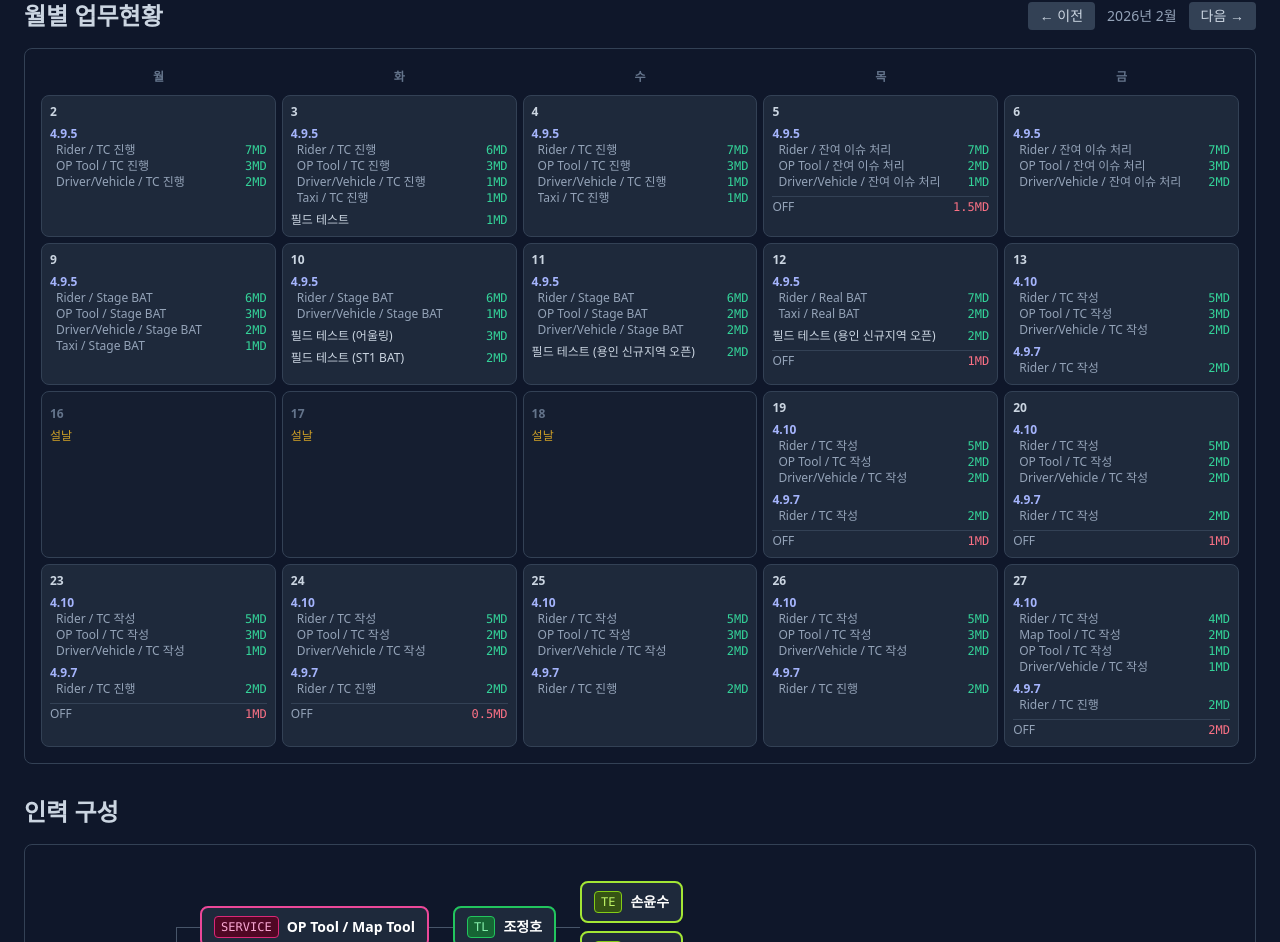
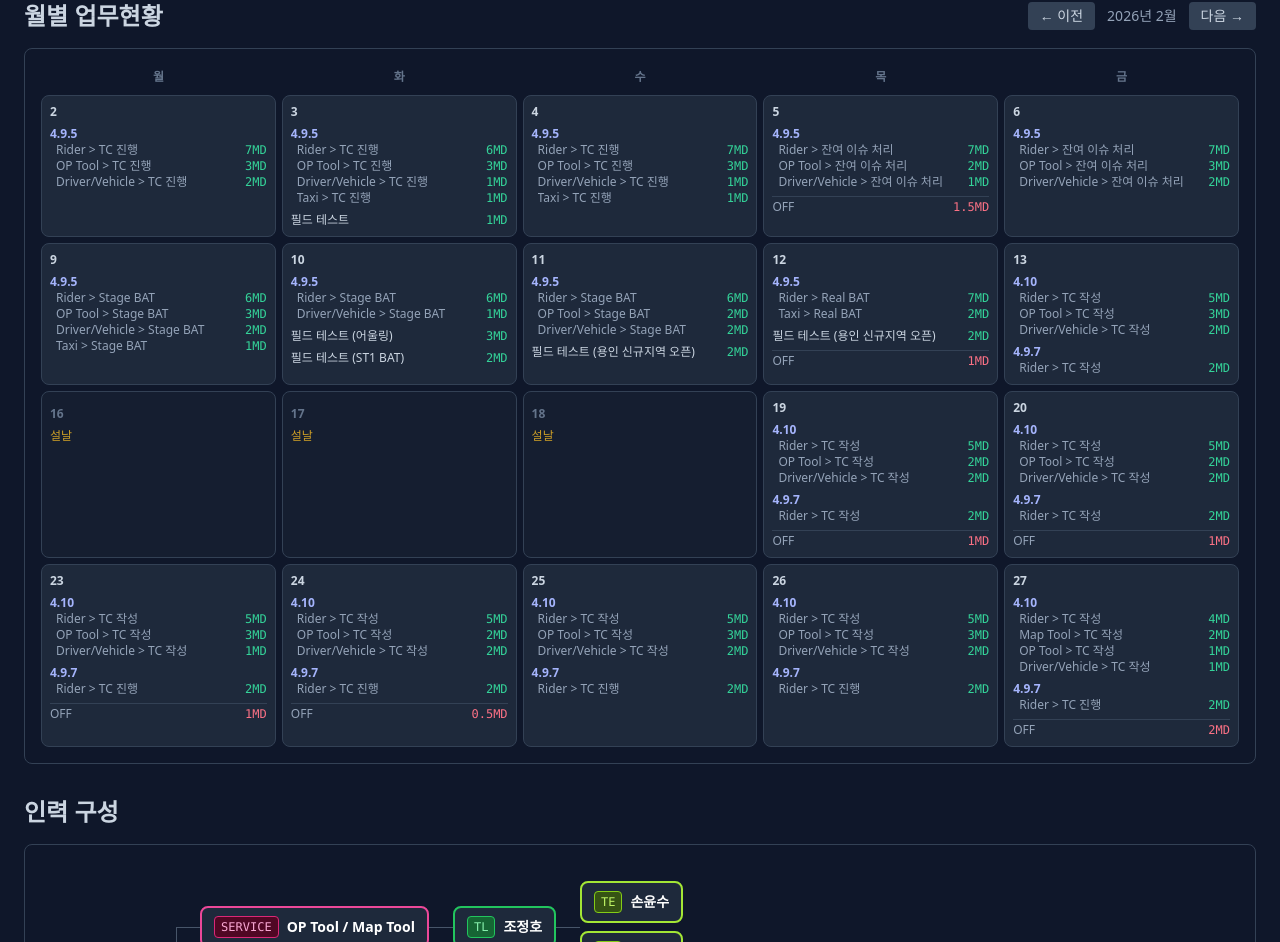
Before and after one commit to yyc002/resource-tracker, a React (Vite) app: page / in a window 1280 px wide. Shown: the part 1015-1957 px from the top of the page. Built offline with nearby package versions, Linux system fonts and the light colour scheme.

Commit message:
style: 월별 업무현황 구분자 '/' → '>' 변경

```diff
--- a/src/components/MonthlyWorkSection.tsx
+++ b/src/components/MonthlyWorkSection.tsx
@@ -52,7 +52,7 @@ function WorkCell({ day, data }: { day: number; data: AggregatedDay }) {
           {mg.services.map((sw) => (
             <div key={`${sw.service}-${sw.task}`} className="flex items-baseline gap-1 pl-1.5">
               <span className="text-slate-400 truncate flex-1">
-                {sw.service} / {sw.task}
+                {sw.service} &gt; {sw.task}
               </span>
               <span className="font-mono text-emerald-400 flex-none">{formatMd(sw.md)}</span>
             </div>
```
